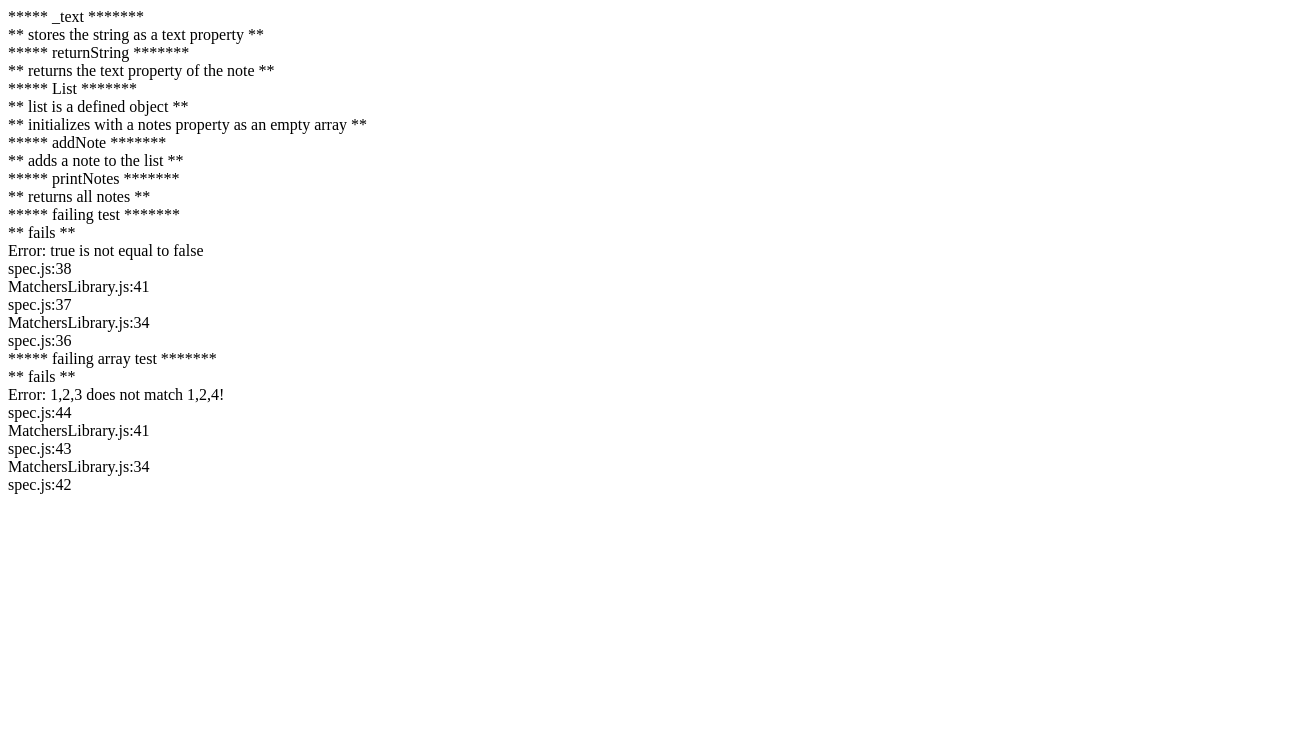
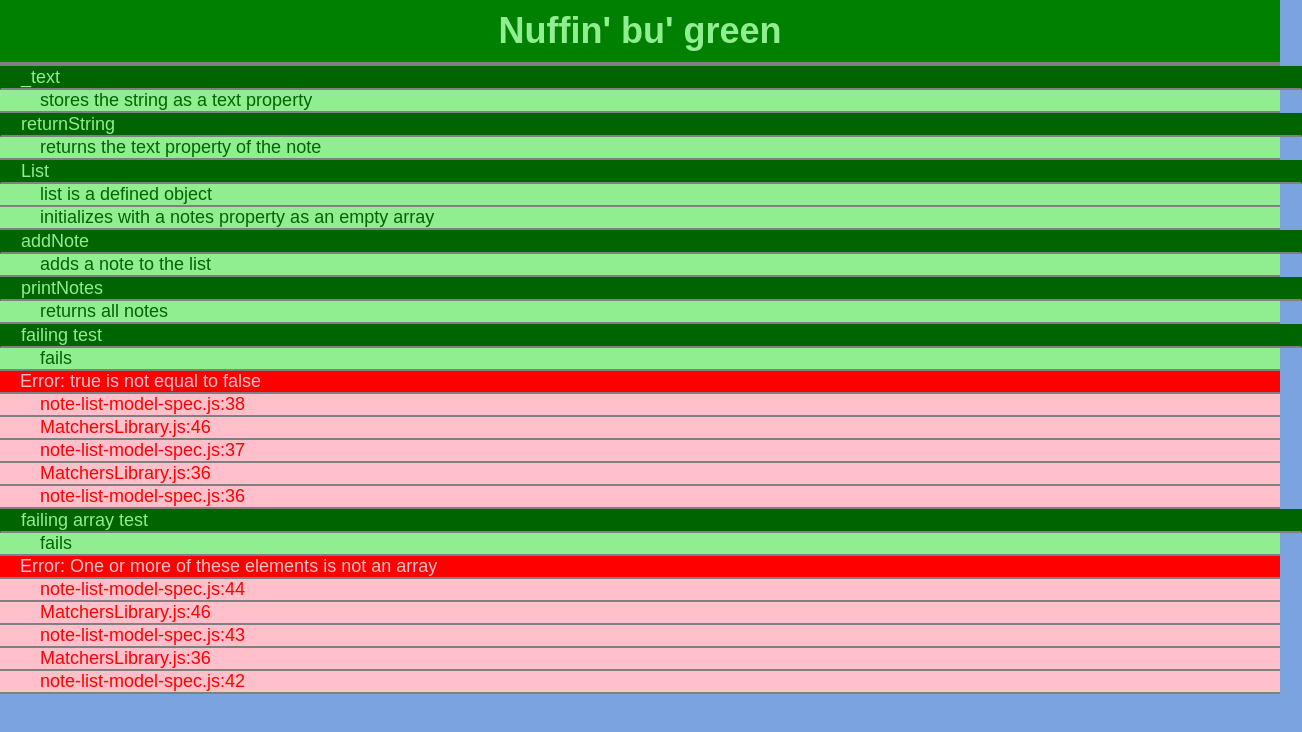
Before and after one commit to l3w15/note_js, a plain HTML site: page SpecRunner.html in a window 1280 px wide. Shown: the whole page, 1302 px wide, since content can reach past the window. Drawn offline with Linux system fonts and the light colour scheme.

Commit message:
Add some css and slight refactor of toMatchArray

```diff
--- a/SpecRunner.html
+++ b/SpecRunner.html
@@ -1,6 +1,7 @@
 <!DOCTYPE html>
 <html lang="en">
 <head>
+  <link rel="stylesheet" href="public/styles.css">
   <!-- scripts -->
 
 </head>
@@ -12,6 +13,7 @@
   <div class="test-fail">
 
   </div>
+  <h1>Nuffin' bu' green</h1>
 
   <script src="spec/framework/MatchersLibrary.js"></script>
   <script src="src/note-model.js"></script>
@@ -19,8 +21,8 @@
   <!-- spec helpers -->
   <script src="spec/specHelper.js"></script>
   <!-- spec files -->
-  <script src="spec/note-model.spec.js"></script>
-  <script src="spec/note-list-model.spec.js"></script>
+  <script src="spec/note-model-spec.js"></script>
+  <script src="spec/note-list-model-spec.js"></script>
 
 </body>
 </html>
--- /dev/null
+++ b/public/styles.css
@@ -0,0 +1,45 @@
+body {
+  background-color: #7ba3e0;
+  margin: 0;
+  font-size: 18px;
+  font-family: Arial;
+}
+
+h1 {
+  color: lightgreen;
+  background-color: green;
+  text-align: center;
+  padding: 10px;
+  margin: 0;
+  border-bottom: 4px solid grey;
+}
+
+.desc {
+  width: 100%;
+  color: lightgreen;
+  background-color: darkgreen;
+  border: 1px solid darkgreen;
+  padding-left: 20px;
+  border-bottom: 2px solid grey;
+}
+
+.it {
+  color: darkgreen;
+  background-color: lightgreen;
+  padding-left: 40px;
+  border-bottom: 2px solid grey;
+}
+
+.err-header {
+  color: pink;
+  background-color: red;
+  padding-left: 20px;
+  border-bottom: 2px solid grey;
+}
+
+.err-stack {
+  color: red;
+  background-color: pink;
+  padding-left: 40px;
+  border-bottom: 2px solid grey;
+}
--- a/spec/framework/MatchersLibrary.js
+++ b/spec/framework/MatchersLibrary.js
@@ -27,15 +27,20 @@ function expect(subject) {
   return new Test(subject);
 }
 
+var divCount = 1
+
 function describe(string, callback){
   console.log("%c**** " + string + " ***", 'background: #efacdd');
-  // document.getElementById("tests").appendChild(`<div>${string}</div>`)
-  document.write(`<div class="desc" >***** ${string} ******* </div>`);
+  document.write(`<div class="desc" id="desc${divCount}">${string}</div>`);
+  divCount ++
   callback();
 }
 
 function it(string, callback){
-  document.write(`<div class="it" >    ** ${string} ** </div>`)
+  // TODO: work out how to append it divs to their describe div and err divs
+  // to their it divs. This will mean we can change the styling of failing
+  // describes and its so they go reddish when they contain an Error
+  document.write(`<div class="it" >${string}</div>`)
   beforeEach(beforeEachFunction);
   console.log(string);
   callback();
@@ -54,10 +59,10 @@ function beforeEach(callback) {
 var err;
 
 function displayError(err) {
-  document.write(err)
+  document.write(`<div class="err-header">${err}</div>`)
   var stackRegEx = err.stack.match(/[\w-]+\.[\w-]+\:\w*/g);
   for (i = 1; i < stackRegEx.length; i++) {
-    document.write(`<div class="err">${stackRegEx[i]}</div>`)
+    document.write(`<div class="err-stack">${stackRegEx[i]}</div>`)
   }
 }
 
@@ -91,16 +96,17 @@ Test.prototype = {
     if(this.secretSquirrel === false) {
       if ( !Array.isArray(this.subject) || !Array.isArray(expectation) ) {
         displayError(new Error("One or more of these elements is not an array"))
-      }
-      if (this.subject.length !== expectation.length) {
+      } else if (this.subject.length !== expectation.length) {
         console.log(this.subject)
         displayError(new Error(`${this.subject} is not the same length as ${expectation}!`));
-      }
-      for (i = 0; i < this.subject.length; i++) {
-        if (this.subject[i] !== expectation[i]) {
-          displayError(new Error (`${this.subject} does not match ${expectation}!`))
+      } else {
+        for (i = 0; i < this.subject.length; i++) {
+          if (this.subject[i] !== expectation[i]) {
+            displayError(new Error (`${this.subject} does not match ${expectation}!`))
+          }
         }
       }
+
     } else {
       if ( !Array.isArray(this.subject) || !Array.isArray(expectation) ) {
         displayError(new Error(`One or more of these elements is not an array`))
--- a/spec/note-list-model.spec.js
+++ b/spec/note-list-model-spec.js
@@ -41,6 +41,6 @@ describe('failing test', function(){
 
 describe('failing array test', function(){
   it('fails', function() {
-    expect([1, 2, 3]).toMatchArray([1, 2, 4]);
+    expect([1, 2, 3]).toMatchArray("[1, 2, 4]");
   });
 });
```
Also changed, not shown: spec/note-model-spec.js (renamed from spec/note-model.spec.js).
